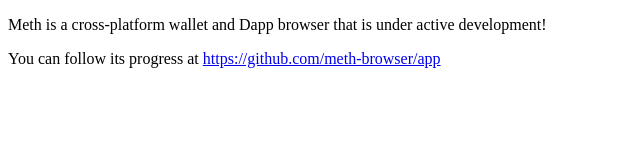
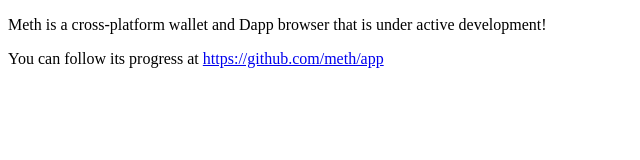
Before and after one commit to meth-browser/server, a Next.js app: page / in a window 1280 px wide. Shown: the top 160 px of the page, without its empty margins (0-640 px from the left). Built offline with nearby package versions, Linux system fonts and the light colour scheme.

Commit message:
update URL to github repo

```diff
--- a/pages/index.js
+++ b/pages/index.js
@@ -1,4 +1,4 @@
-const githubRepoUrl = 'https://github.com/meth-browser/app'
+const githubRepoUrl = 'https://github.com/meth/app'
 
 export default () => (
   <div>
```
